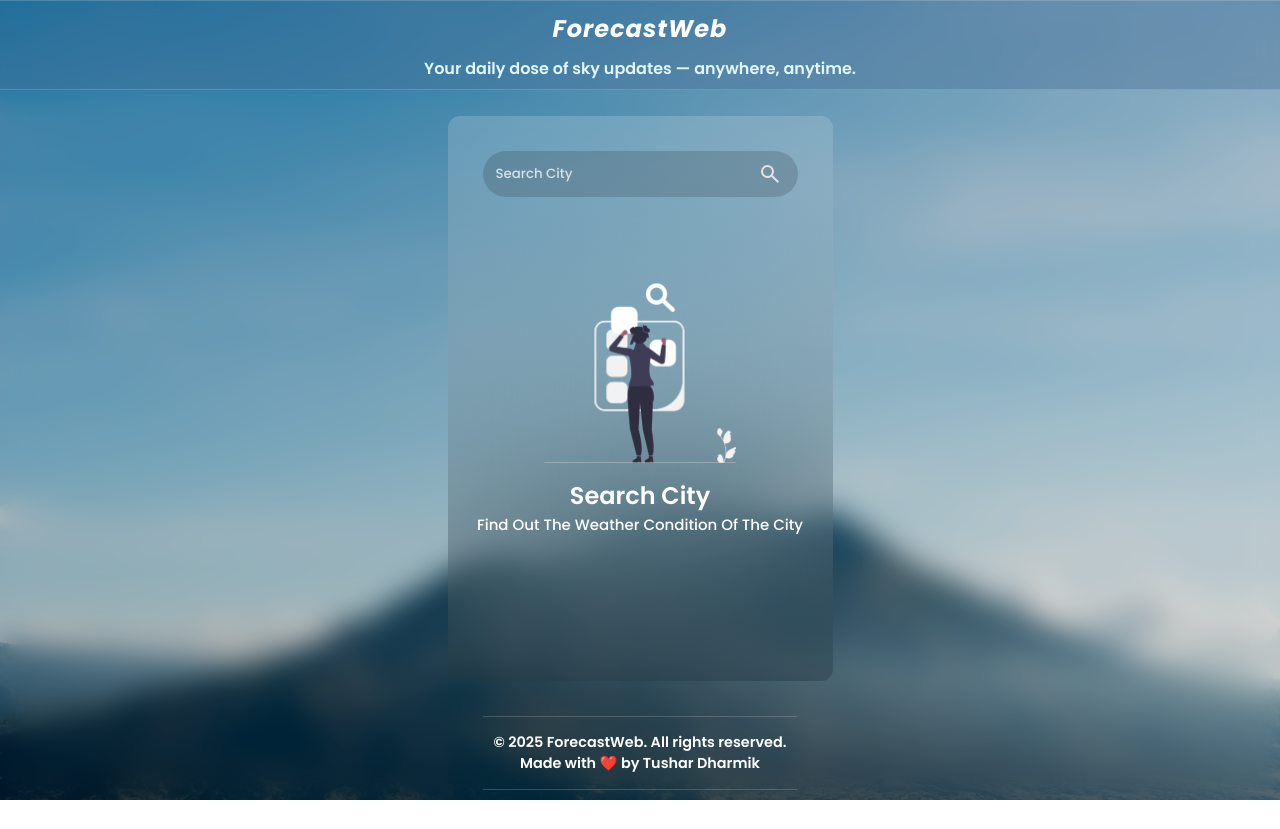
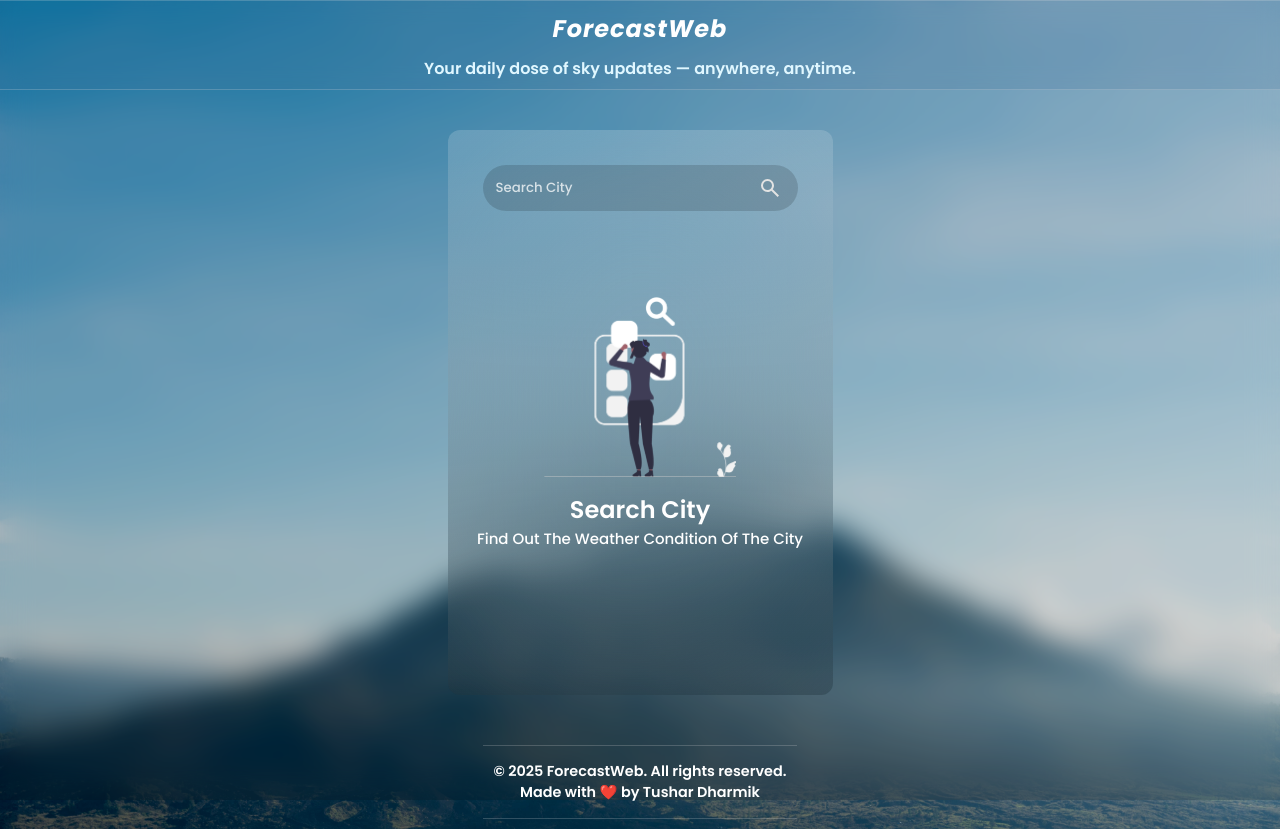
Before and after one commit to TJD2004/Weather-App-using-HTML-CSS-JSS, a plain HTML site: page index.html in a window 1280 px wide. Before the commit the page ends 800 px from the top, so only its background shows below. Drawn offline with Linux system fonts and the light colour scheme.

Commit message:
Changes in some files

```diff
--- a/style.css
+++ b/style.css
@@ -13,13 +13,14 @@
 body {
     background: url('assets/bg.jpg');
     width: 100%;
-    height: 100dvh;
+    height: 100%;
     background-size: cover;
     background-position: center;
     display: flex;
     flex-direction: column;
     justify-content: space-between;
     align-items: center;
+    gap: 40px;
 }
 
 body::before {
@@ -35,7 +36,7 @@ body::before {
 .header {
     width: 100%;
     height: 90px;
-    background: rgba(73, 110, 150, 0.4); /* light transparent blue */
+    background: rgba(78, 117, 158, 0.212); /* light transparent blue */
     backdrop-filter: blur(10px); /* blur effect */
     -webkit-backdrop-filter: blur(10px); /* Safari support */
     padding: 10px;
```
